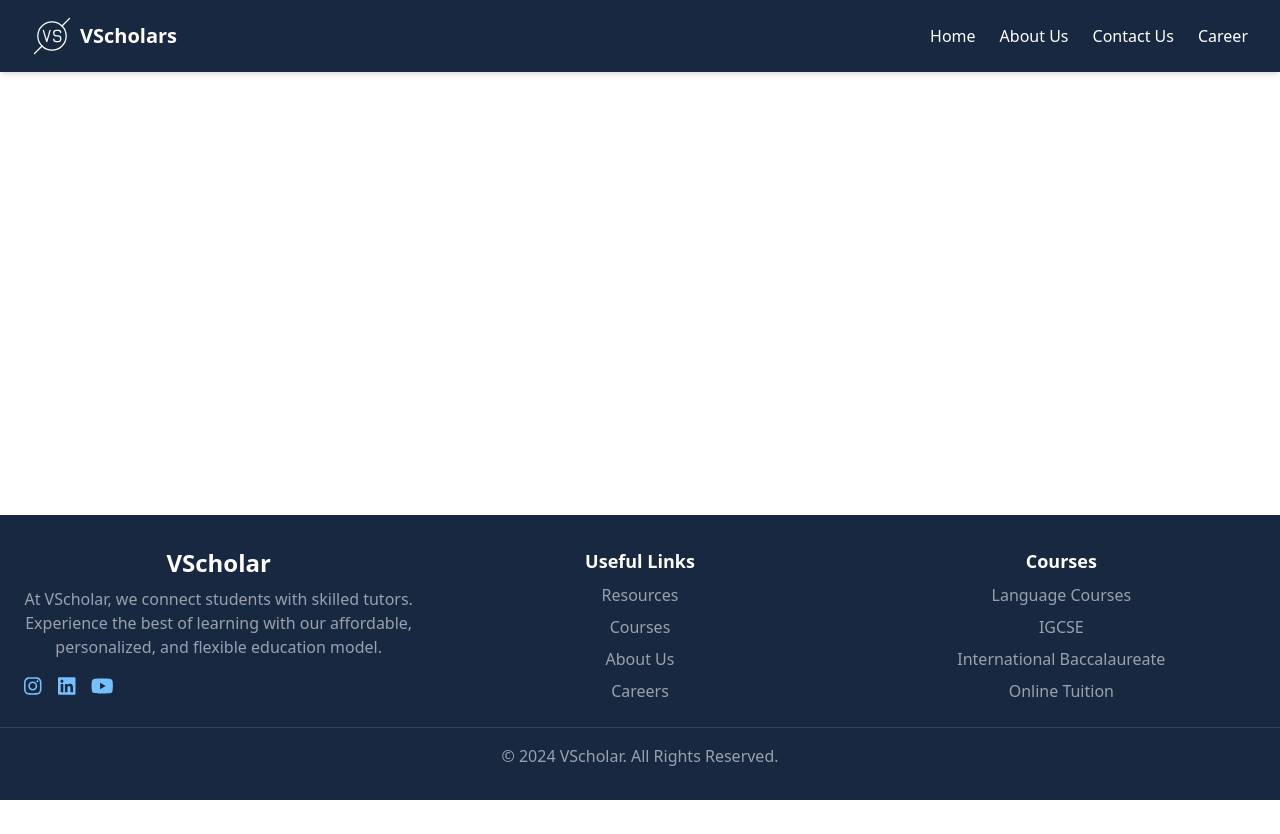
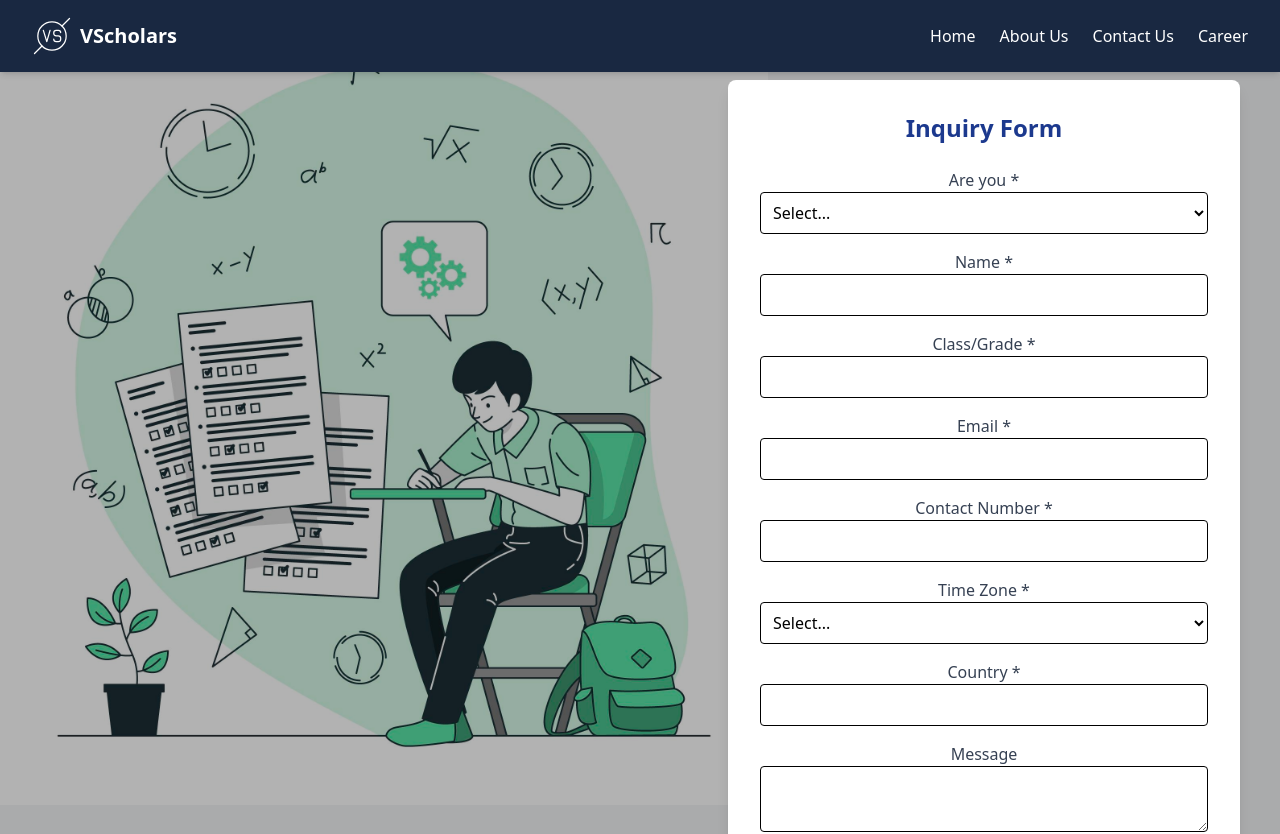
Before and after one commit to Prerit7906/VScholar-frontend, a React (Vite) app: page /form in a window 1280 px wide. Shown: the top 834 px of the page. Before the commit the page ends 800 px from the top, so only its background shows below. Built offline with nearby package versions, Linux system fonts and the light colour scheme.

Commit message:
connected form with the backend

```diff
--- a/src/App.jsx
+++ b/src/App.jsx
@@ -7,6 +7,7 @@ import AboutUs from './pages/AboutUs'
 import ContactUs from './pages/ContactUs'
 import Career from './pages/Career'
 import Footer from './components/Footer'
+import Form from './components/Form'
 
 function App() {
   return (
@@ -19,6 +20,7 @@ function App() {
           <Route path="/about" element={<AboutUs />} />
           <Route path="/contact" element={<ContactUs />} />
           <Route path="/career" element={<Career />} />
+          <Route path="/form" element={<Form />} />
         </Routes>
       </div>
       <Footer />
--- /dev/null
+++ b/src/components/Form.jsx
@@ -0,0 +1,165 @@
+import React, { useState } from 'react';
+import formImage from '../assets/formImage.jpg';
+import { useNavigate } from 'react-router-dom';
+
+const Form = () => {
+  const [formData, setFormData] = useState({
+    whoIsHim: '',
+    name: '',
+    grade: '',
+    email: '',
+    contactNumber: '',
+    timezone: '',
+    country: '',
+    message: '',
+  });
+
+  const [errors, setErrors] = useState({});
+  const navigate = useNavigate();
+
+  const timezones = Intl.supportedValuesOf('timeZone');
+
+  const validateForm = () => {
+    let newErrors = {};
+    if (!formData.whoIsHim) newErrors.whoIsHim = 'Please select an option';
+    if (!formData.name) newErrors.name = 'Name is required';
+    if (!formData.grade) newErrors.grade = 'Class/Grade is required';
+    if (!formData.email) newErrors.email = 'Email is required';
+    if (!formData.contactNumber) newErrors.contactNumber = 'Contact number is required';
+    if (!formData.timezone) newErrors.timezone = 'Time zone is required';
+    if (!formData.country) newErrors.country = 'Country is required';
+
+    setErrors(newErrors);
+    return Object.keys(newErrors).length === 0;
+  };
+
+  const handleSubmit = async (e) => {
+    e.preventDefault();
+    if (validateForm()) {
+      try {
+        const response = await fetch('http://localhost:8080/api/v1.0.0/formDetails/all', {
+          method: 'POST',
+          headers: {
+            'Content-Type': 'application/json',
+          },
+          body: JSON.stringify(formData),
+        });
+
+        if (response.ok) {
+          console.log('Form Submitted:', formData);
+          navigate('/success');
+        } else {
+          console.error('Form submission failed');
+        }
+      } catch (error) {
+        console.error('Error submitting form:', error);
+      }
+    }
+  };
+
+  return (
+    <div className="relative min-h-screen flex items-center justify-center bg-gray-100">
+      <div className="absolute inset-0 h-4/5 w-3/5 bg-cover bg-center" style={{ backgroundImage: `url(${formImage})` }}></div>
+      <div className="absolute top-0 left-0 w-5/5 h-full bg-black opacity-30"></div>
+      <div className="relative z-10 md:w-2/5 w-full bg-white p-8 rounded-lg shadow-lg ml-auto mr-10 my-20">
+        <h2 className="text-2xl font-semibold text-blue-900 mb-6 text-center">Inquiry Form</h2>
+        <form onSubmit={handleSubmit} className="space-y-4">
+          <div>
+            <label className="block font-medium text-gray-700">Are you *</label>
+            <select
+              value={formData.whoIsHim}
+              onChange={(e) => setFormData({ ...formData, whoIsHim: e.target.value })}
+              className="w-full p-2 border rounded focus:ring-2 focus:ring-blue-400"
+            >
+              <option value="">Select...</option>
+              <option value="Parent">Parent</option>
+              <option value="Student">Student</option>
+              <option value="Other">Other</option>
+            </select>
+            {errors.whoIsHim && <p className="text-red-500 text-sm">{errors.whoIsHim}</p>}
+          </div>
+          <div>
+            <label className="block font-medium text-gray-700">Name *</label>
+            <input
+              type="text"
+              value={formData.name}
+              onChange={(e) => setFormData({ ...formData, name: e.target.value })}
+              className="w-full p-2 border rounded focus:ring-2 focus:ring-blue-400"
+            />
+            {errors.name && <p className="text-red-500 text-sm">{errors.name}</p>}
+          </div>
+          <div>
+            <label className="block font-medium text-gray-700">Class/Grade *</label>
+            <input
+              type="text"
+              value={formData.grade}
+              onChange={(e) => setFormData({ ...formData, grade: e.target.value })}
+              className="w-full p-2 border rounded focus:ring-2 focus:ring-blue-400"
+            />
+            {errors.grade && <p className="text-red-500 text-sm">{errors.grade}</p>}
+          </div>
+          <div>
+            <label className="block font-medium text-gray-700">Email *</label>
+            <input
+              type="email"
+              value={formData.email}
+              onChange={(e) => setFormData({ ...formData, email: e.target.value })}
+              className="w-full p-2 border rounded focus:ring-2 focus:ring-blue-400"
+            />
+            {errors.email && <p className="text-red-500 text-sm">{errors.email}</p>}
+          </div>
+          <div>
+            <label className="block font-medium text-gray-700">Contact Number *</label>
+            <input
+              type="text"
+              value={formData.contactNumber}
+              onChange={(e) => setFormData({ ...formData, contactNumber: e.target.value })}
+              className="w-full p-2 border rounded focus:ring-2 focus:ring-blue-400"
+            />
+            {errors.contactNumber && <p className="text-red-500 text-sm">{errors.contactNumber}</p>}
+          </div>
+          <div>
+            <label className="block font-medium text-gray-700">Time Zone *</label>
+            <select
+              value={formData.timezone}
+              onChange={(e) => setFormData({ ...formData, timezone: e.target.value })}
+              className="w-full p-2 border rounded focus:ring-2 focus:ring-blue-400"
+            >
+              <option value="">Select...</option>
+              {timezones.map((tz) => (
+                <option key={tz} value={tz}>{tz}</option>
+              ))}
+            </select>
+            {errors.timezone && <p className="text-red-500 text-sm">{errors.timezone}</p>}
+          </div>
+          <div>
+            <label className="block font-medium text-gray-700">Country *</label>
+            <input
+              type="text"
+              value={formData.country}
+              onChange={(e) => setFormData({ ...formData, country: e.target.value })}
+              className="w-full p-2 border rounded focus:ring-2 focus:ring-blue-400"
+            />
+            {errors.country && <p className="text-red-500 text-sm">{errors.country}</p>}
+          </div>
+          <div>
+            <label className="block font-medium text-gray-700">Message</label>
+            <textarea
+              value={formData.message}
+              onChange={(e) => setFormData({ ...formData, message: e.target.value })}
+              className="w-full p-2 border rounded focus:ring-2 focus:ring-blue-400"
+            ></textarea>
+          </div>
+          <button
+            type="submit"
+            className="w-full bg-blue-900 text-white py-2 rounded hover:bg-blue-700 transition"
+          >
+            Submit
+          </button>
+        </form>
+      </div>
+    </div>
+  );
+};
+
+export default Form;
--- a/src/pages/Home.jsx
+++ b/src/pages/Home.jsx
@@ -13,8 +13,10 @@ import icon1 from '../assets/home/resources/icon1.jpg'
 import icon2 from '../assets/home/resources/icon2.png'
 import icon3 from '../assets/home/resources/icon3.png'
 import icon4 from '../assets/home/resources/icon4.png'
+import { useNavigate } from 'react-router-dom'
 
 const Home = () => {
+  const navigate=useNavigate();
   // Data for the "Exclusive Learning Resources" carousel
   const categoriesData = [
     {
@@ -115,7 +117,7 @@ const Home = () => {
 
             {/* CTA Buttons */}
             <div className="space-x-4">
-              <button className="bg-[rgb(25,40,65)] border-white cursor-pointer border text-white px-6 py-2 rounded-md font-medium hover:bg-[rgb(135,219,219)] hover:text-[rgb(25,40,65)] transition-colors">
+              <button onClick={()=>navigate("/form")} className="bg-[rgb(25,40,65)] border-white cursor-pointer border text-white px-6 py-2 rounded-md font-medium hover:bg-[rgb(135,219,219)] hover:text-[rgb(25,40,65)] transition-colors">
                 Book A Demo
               </button>
               <button className="bg-white border cursor-pointer border-blue-500 text-[rgb(25,40,65)] px-6 py-2 rounded-md font-medium hover:bg-blue-50 transition-colors">
```
Also changed, not shown: src/assets/formImage.jpg (added).
